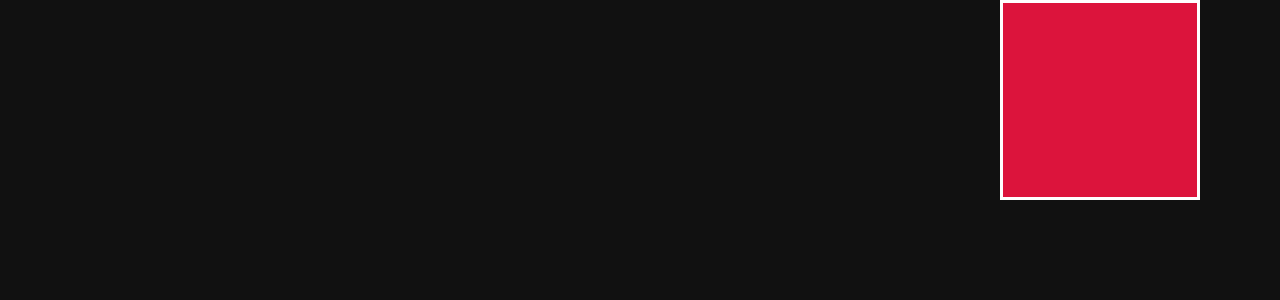
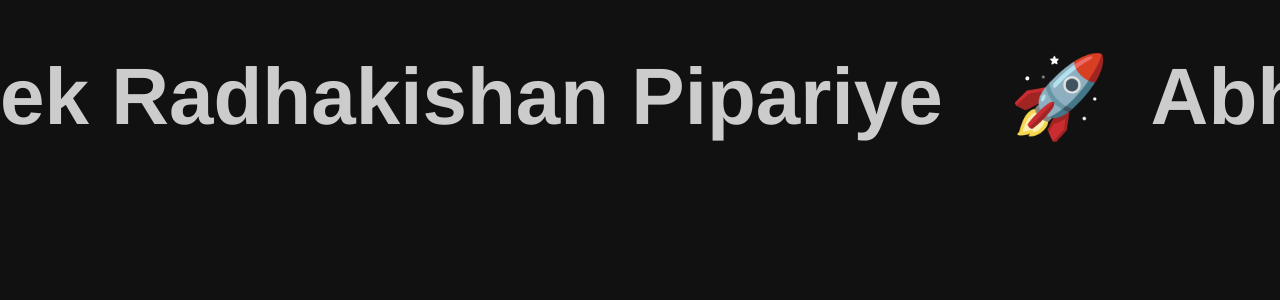
Before and after one commit to abhishek6164/Framer_Motion, a React (Vite) app: page / in a window 1280 px wide. Shown: the top 300 px of the page. Built offline with nearby package versions, Linux system fonts and the light colour scheme.

Commit message:
infinite text scroll

```diff
--- a/src/App.jsx
+++ b/src/App.jsx
@@ -3,21 +3,18 @@
 const App = () => {
 
   return (
-    <div>
-      <motion.div className='box ' animate={{
-        x: 1000,
-        rotate: 360,
-        animationDelay: 3,
 
-      }}
-       transition={{
-        duration: 3,
-        delay: 1,
-
-      }}
-       >
-
-
+    <div className="scroll-container">
+      <motion.div
+        className="scroll-text"
+        animate={{ x: ["100%", "-100%"] }}
+        transition={{
+          repeat: Infinity,
+          duration: 10,
+          ease: "linear",
+        }}
+      >
+        Abhishek Radhakishan Pipariye &nbsp; 🚀&nbsp; Abhishek Radhakishan Pipariye &nbsp; 🚀&nbsp; {/* repeat for infinite feel */}
       </motion.div>
     </div>
   )
--- a/src/index.css
+++ b/src/index.css
@@ -28,3 +28,26 @@
     background-color: crimson;
     border: 3px solid #fff;
 }
+
+h1 {
+    color: white;
+}
+
+.scroll-container {
+    width: 100%;
+    /* fix width */
+    overflow: hidden;
+    white-space: nowrap;
+    /* border: 1px solid #ccc; */
+    margin: 50px auto;
+}
+
+.scroll-text {
+    color: #ccc;
+    display: inline-block;
+    white-space: nowrap;
+    /* font-size: x-large; */
+    font-size: 80px;
+    font-family: 'Franklin Gothic Medium', 'Arial Narrow', Arial, sans-serif;
+    font-weight: 700;
+}
```
